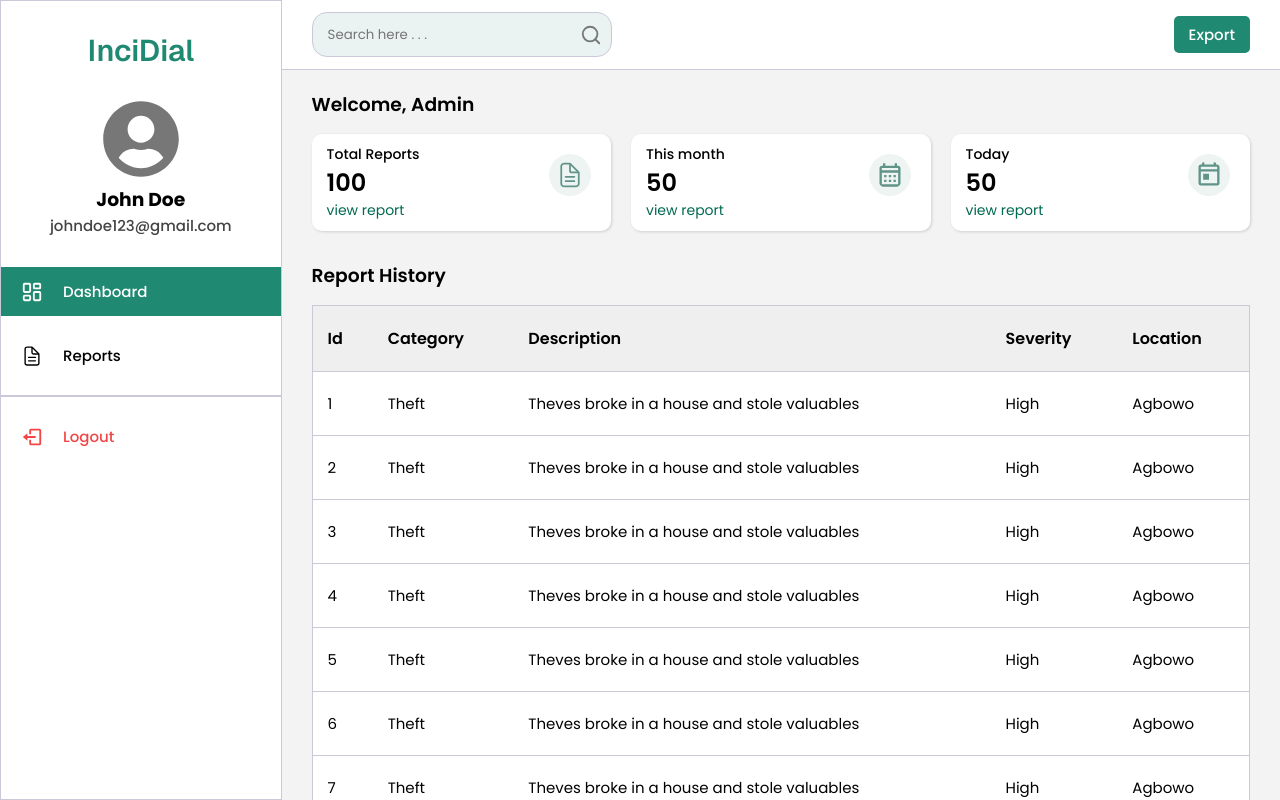
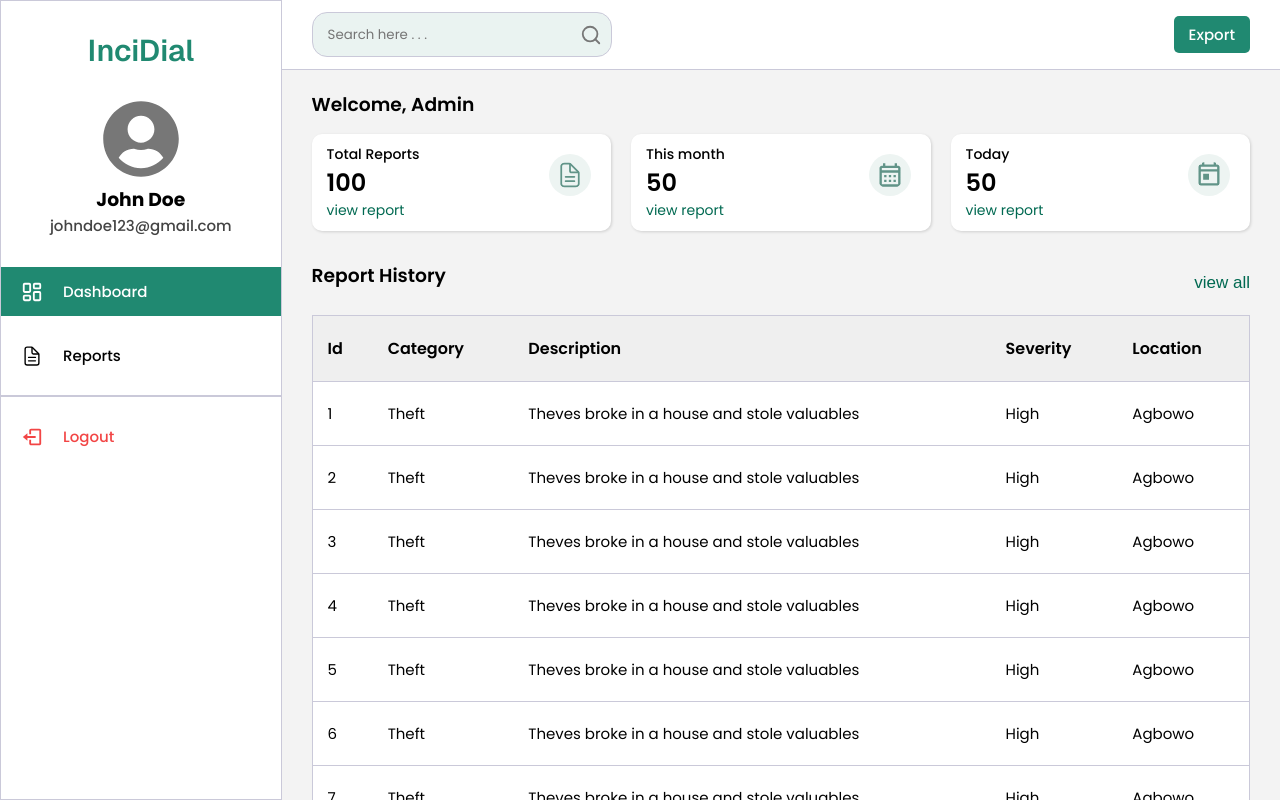
Before and after one commit to SamuelOmodele/incidial, a Next.js app: page /admin in a window 1280 px wide. Built offline with nearby package versions, Linux system fonts and the light colour scheme; a web font is replaced by a local one.

Commit message:
refactor: moved report history data outside functional component to prevent recreation on page re-render

```diff
--- a/app/admin/(dashboardHome)/page.tsx
+++ b/app/admin/(dashboardHome)/page.tsx
@@ -1,8 +1,9 @@
+'use client'
 import React from 'react';
 import styles from './home.module.css';
 import { appIcons } from '@/app/assets/icons/icons';
+import { useRouter } from 'next/navigation';
 
-const Home = () => {
 
 const reportHistory = [
   { id: 1, category: 'Theft', description: 'Theves broke in a house and stole valuables', severity: 'High', location: 'Agbowo' },
@@ -15,7 +16,12 @@ const Home = () => {
   { id: 8, category: 'Theft', description: 'Theves broke in a house and stole valuables', severity: 'High', location: 'Agbowo' },
 ]
 
+const Home = () => {
+
+  const router = useRouter();
+
   return (
+
     <div className={styles.page}>
       <h3>Welcome, Admin</h3>
 
@@ -43,7 +49,10 @@ const Home = () => {
 
       {/* --- REPORT HISTORY SECTION --- */}
       <div className={styles.reportHistory}>
+        <div className={styles.header}>
           <h3>Report History</h3>
+          <span onClick={() => router.push('/admin/reports')}>view all</span>
+        </div>
         <table>
           <thead>
             <tr className={styles.head}>
--- a/app/admin/reports/page.tsx
+++ b/app/admin/reports/page.tsx
@@ -1,7 +1,5 @@
 import React from 'react'
 import styles from './reports.module.css'
-
-const ReportsPage = () => {
 
 const reportHistory = [
     { id: 1, category: 'Theft', description: 'Theves broke in a house and stole valuables', severity: 'High', location: 'Agbowo' },
@@ -14,8 +12,10 @@ const ReportsPage = () => {
     { id: 8, category: 'Theft', description: 'Theves broke in a house and stole valuables', severity: 'High', location: 'Agbowo' },
 ]
 
+const ReportsPage = () => {
+
     return (
-        < div className={styles.reportHistory} >
+        <div className={styles.reportHistory} >
             <h3>Report History</h3>
             <table>
                 <thead>
```
Lines whose indentation alone changed are shown as unchanged.
